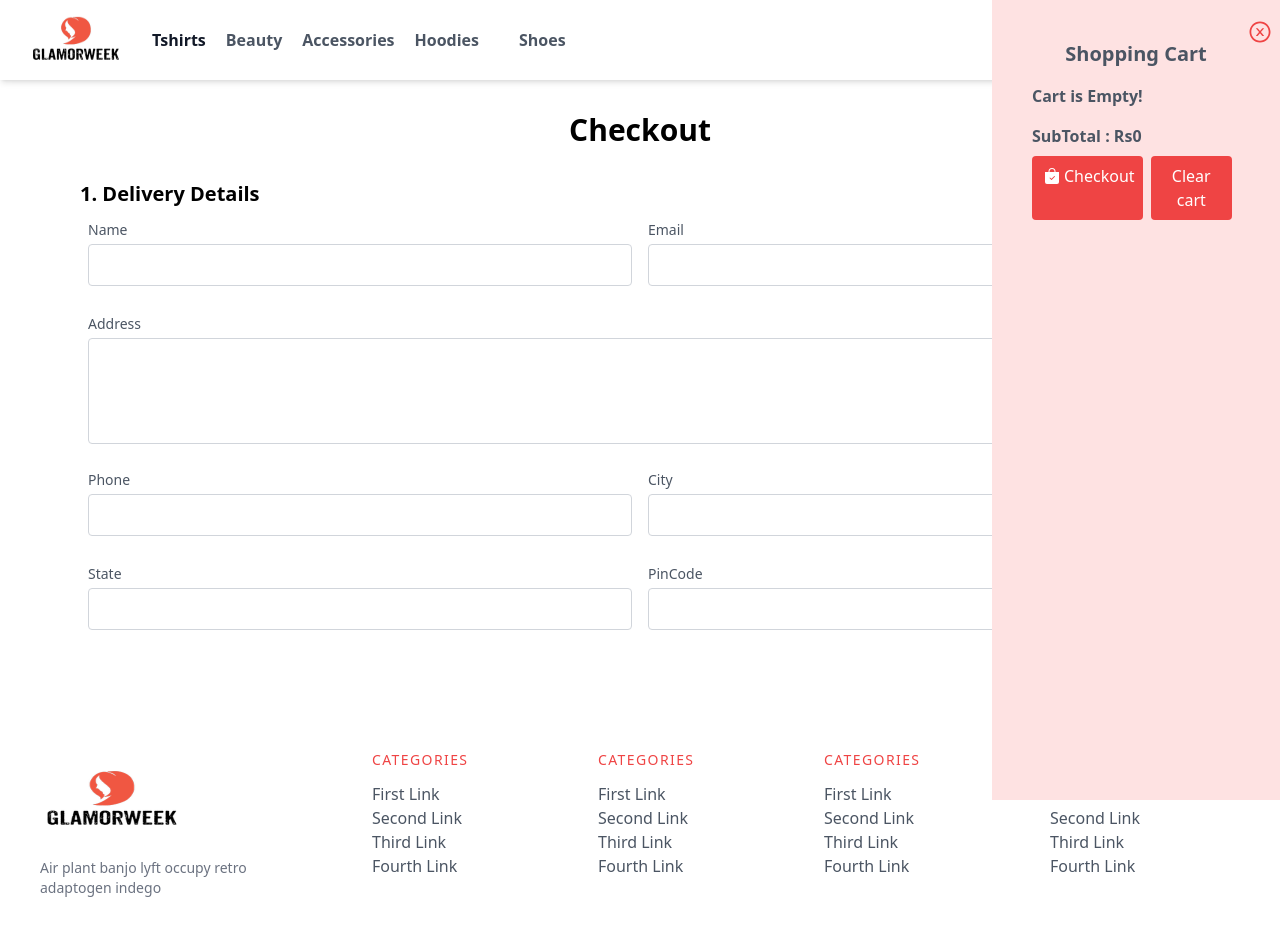
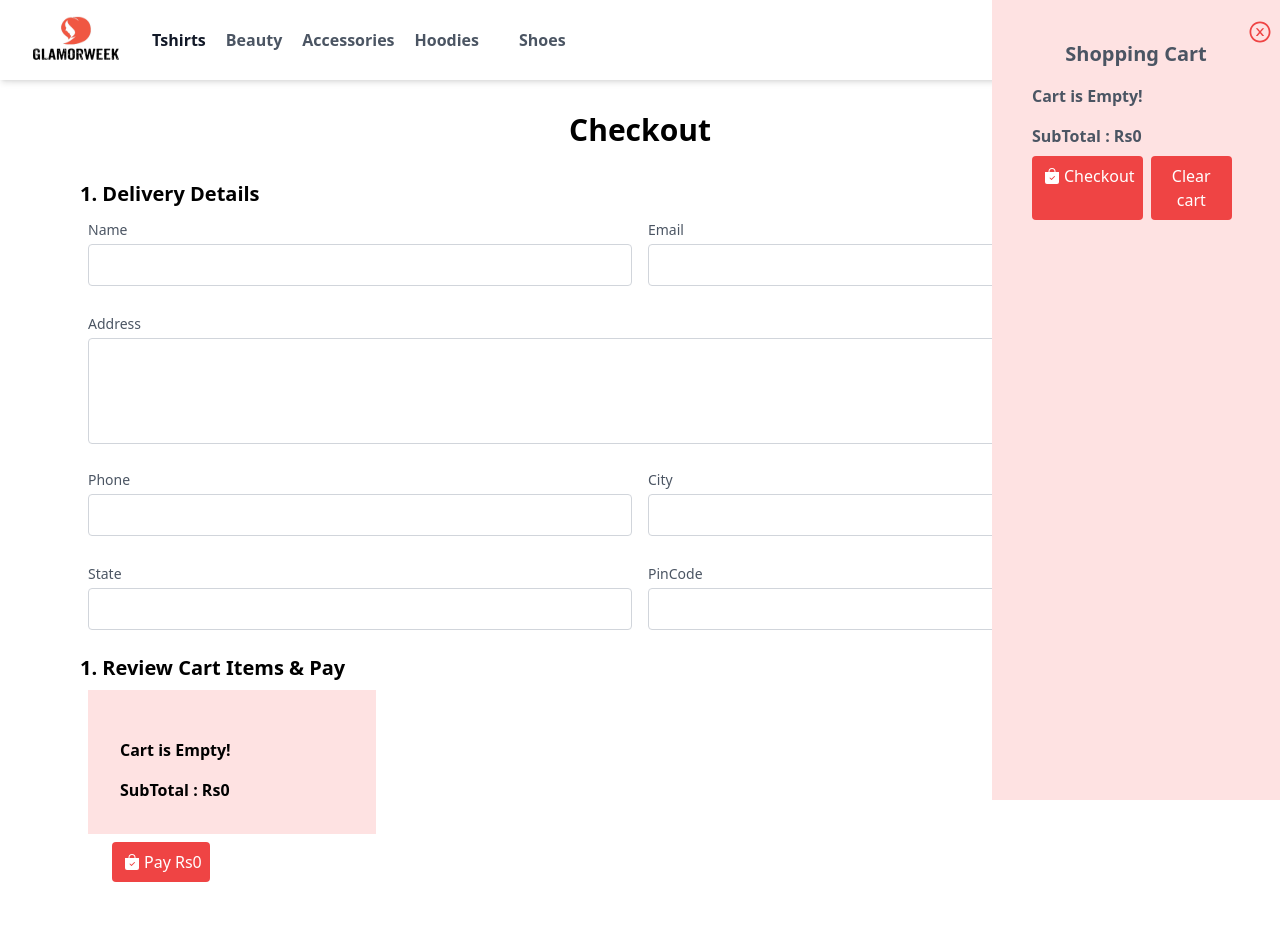
Before and after one commit to Nadiakhanv2/Elitano-web-next, a Next.js app: page /checkout in a window 1280 px wide. Shown: the top 952 px of the page. Built offline with nearby package versions, Linux system fonts and the light colour scheme.

Commit message:
modified

```diff
--- a/pages/checkout.js
+++ b/pages/checkout.js
@@ -1,8 +1,15 @@
 import React from "react";
+import Link from "next/link";
+import {
 
-const Checkout = () => {
+  AiFillPlusCircle,
+  AiFillMinusCircle,
+} from "react-icons/ai";
+import { BsFillBagCheckFill } from "react-icons/bs";
+
+const Checkout = ({ cart, subTotal, addToCart, removeFromCart }) => {
   return (
-    <div className="container m-auto px-20">
+    <div className="container m-auto px-5 md:px-20">
       <h1 className="font-bold text-center text-3xl my-8">Checkout </h1>
       <h2 className="font-semibold text-xl">1. Delivery Details</h2>
       <div className="mx-auto flex my-2">
@@ -92,7 +99,10 @@ const Checkout = () => {
         </div>
         <div className="px-2 w-1/2">
           <div className="mb-4">
-            <label htmlFor="pincode" className="leading-7 text-sm text-gray-600">
+            <label
+              htmlFor="pincode"
+              className="leading-7 text-sm text-gray-600"
+            >
               PinCode
             </label>
             <input
@@ -104,6 +114,58 @@ const Checkout = () => {
           </div>
         </div>
       </div>
+      <h2 className="font-semibold text-xl">1. Review Cart Items & Pay</h2>
+      <div className="sideCart  bg-red-100 p-8  m-2">
+        <ol className="list-decimal font-semibold">
+          {Object.keys(cart).length == 0 && (
+            <div className="my-4 font-semibold">Cart is Empty!</div>
+          )}
+          {Object.keys(cart).map((k) => {
+            return (
+              <li key={k}>
+                <div className="item flex my-5">
+                  <div className="">{cart[k].name}</div>
+                  <div className="flex w-1/3 justify-center items-center text-lg">
+                    <AiFillMinusCircle
+                      onClick={() => {
+                        removeFromCart(
+                          k,
+                          1,
+                          cart[k].name,
+                          cart[k].price,
+                          cart[k].variant
+                        );
+                      }}
+                      className="cursor-pointer text-red-500"
+                    />
+                    <span className="mx-1">{cart[k].qty}</span>
+                    <AiFillPlusCircle
+                      className="cursor-pointer text-red-500"
+                      onClick={() => {
+                        addToCart(
+                          k,
+                          1,
+                          cart[k].name,
+                          cart[k].price,
+                          cart[k].variant
+                        );
+                      }}
+                    />
+                  </div>
+                </div>
+              </li>
+            );
+          })}
+        </ol>
+        <span className="font-semibold">SubTotal : Rs{subTotal}</span>
+      </div>
+      <div className="mx-8">
+        <Link href={"/checkout"}>
+          <button className="flex mr-2 text-white bg-red-500 border-0 py-2 px-2 focus:outline-none hover:bg-red-600 rounded">
+            <BsFillBagCheckFill className="m-1" /> Pay Rs{subTotal}
+          </button>
+        </Link>
+      </div>
     </div>
   );
 };
```
